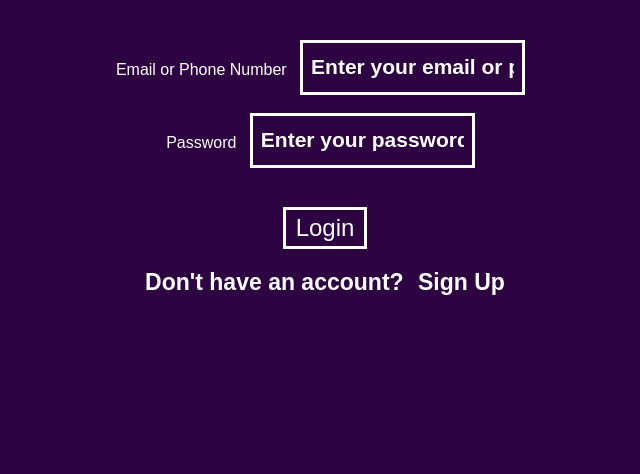
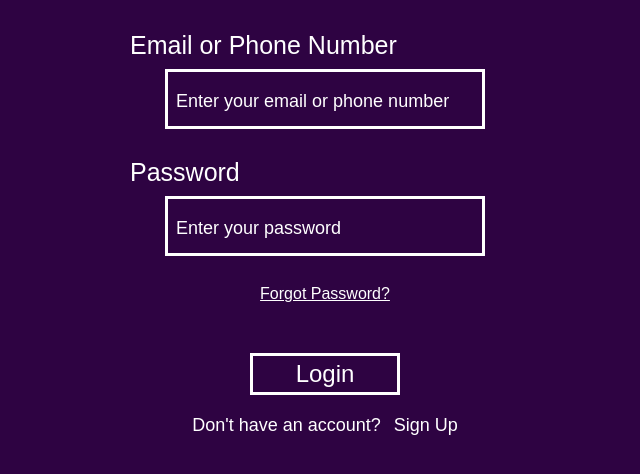
Before and after one commit to AsadMus/Concordia, a plain HTML site: page frontend/login.html in a window 1280 px wide. Shown: the part 266-740 px from the top of the page, without its empty margins (315-955 px from the left). Drawn offline with Linux system fonts and the light colour scheme; a web font is replaced by a local one.

Commit message:
Update login page styling

```diff
--- a/frontend/login.html
+++ b/frontend/login.html
@@ -21,6 +21,7 @@
                 <label for="passwordInput">Password</label>
                 <input type="password" id="passwordInput" name="password" placeholder="Enter your password" autocomplete="current-password" required>
             </div>
+            <a href="forgot-password.html" class="forgot-password">Forgot Password?</a>
             <p id="loginError" class="login-error" role="alert" aria-live="polite" hidden></p>
             <button type="submit" id="loginButton">Login</button>
         </form>
--- a/frontend/style.css
+++ b/frontend/style.css
@@ -112,11 +112,15 @@ h1, h2, h3, h4 {
 .auth-body .login-form {
     display: flex;
     flex-direction: column;
-    align-items: center;
+    align-items: stretch;
+    width: 100%;
+    max-width: 390px;
+    margin: 0 auto;
+    gap: 20px;
 }
 .auth-body input {
-    width: 225px;
-    height: 55px;
+    width: 320px;
+    height: 60px;
     margin: 9px;
     padding: 8px;
     background: transparent;
@@ -124,13 +128,22 @@ h1, h2, h3, h4 {
     border-radius: 0;
     color: white;
     font-family: "Baumans", sans-serif;
-    font-size: 21px;
-    font-weight: 600;
+    font-size: 24px;
+    font-weight: 400;
     outline: none;
 }
 .auth-body input::placeholder {
     color: white;
+    font-size: 18px;
     opacity: 1;
+}
+.auth-body .login-form label {
+    display: block;
+    text-align: left;
+    font-size: 25px;
+}
+.forgot-password {
+    color: white;
 }
 .auth-body input:focus {
     border-color: #d9c6e8;
@@ -144,6 +157,8 @@ h1, h2, h3, h4 {
     font-family: "Baumans", sans-serif;
     font-size: 24px;
     cursor: pointer;
+    width: 150px;
+    align-self: center;
 }
 .auth-body button:hover {
     background-color: white;
@@ -151,8 +166,8 @@ h1, h2, h3, h4 {
 }
 .auth-body .account-text {
     margin-top: 20px;
-    font-size: 23px;
-    font-weight: 600;
+    font-size: 18px;
+    font-weight: 400;
 }
 .auth-body .account-text a {
     margin-left: 8px;
@@ -212,7 +227,7 @@ h1, h2, h3, h4 {
 /* Shared Layout & Navigation */
 .sidebar {
     position: fixed;
-    top: 0;&#x20;
+    top: 0;
     left: 0;
     width: 240px;
     height: 100vh;
@@ -234,18 +249,18 @@ h1, h2, h3, h4 {
     margin-top: 15px;
 }
 nav {
-    display: flex;&#x20;
+    display: flex;
     flex-direction: column;
 }
 nav a {
     color: rgb(184,182,182);
     text-decoration: none;
-    padding: 12px 15px;&#x20;
+    padding: 12px 15px;
     margin-bottom: 5px;
     border-radius: 8px;
     transition: transform 0.9s ease-in, opacity 0.7s ease-in;
 }
-nav a.active {&#x20;
+nav a.active {
     background-color: #5a0880;
     color: white;
 }
@@ -269,7 +284,7 @@ nav a:not(.active):hover {
     transition-delay: 0.55s;
 }
 .sidebar.collapsed .logo {
-    opacity: 0;&#x20;
+    opacity: 0;
 }
 .sidebar.collapsed nav a {
     transform: translateY(100vh);
@@ -306,7 +321,7 @@ nav a:not(.active):hover {
     transition-delay: 0s;
 }
 .sidebar.collapsed + .main-content {
-    margin-left: 70px;&#x20;
+    margin-left: 70px;
     transition-delay: 0.55s;
 }
 .topbar {
@@ -425,7 +440,7 @@ nav a:not(.active):hover {
     color: #e9c9ff;
     font-weight: bold;
 }
-.dashboard-card td small {&#x20;
+.dashboard-card td small {
     display: block;
     color: #cbb0d8;
     margin-top: 4px;
```
